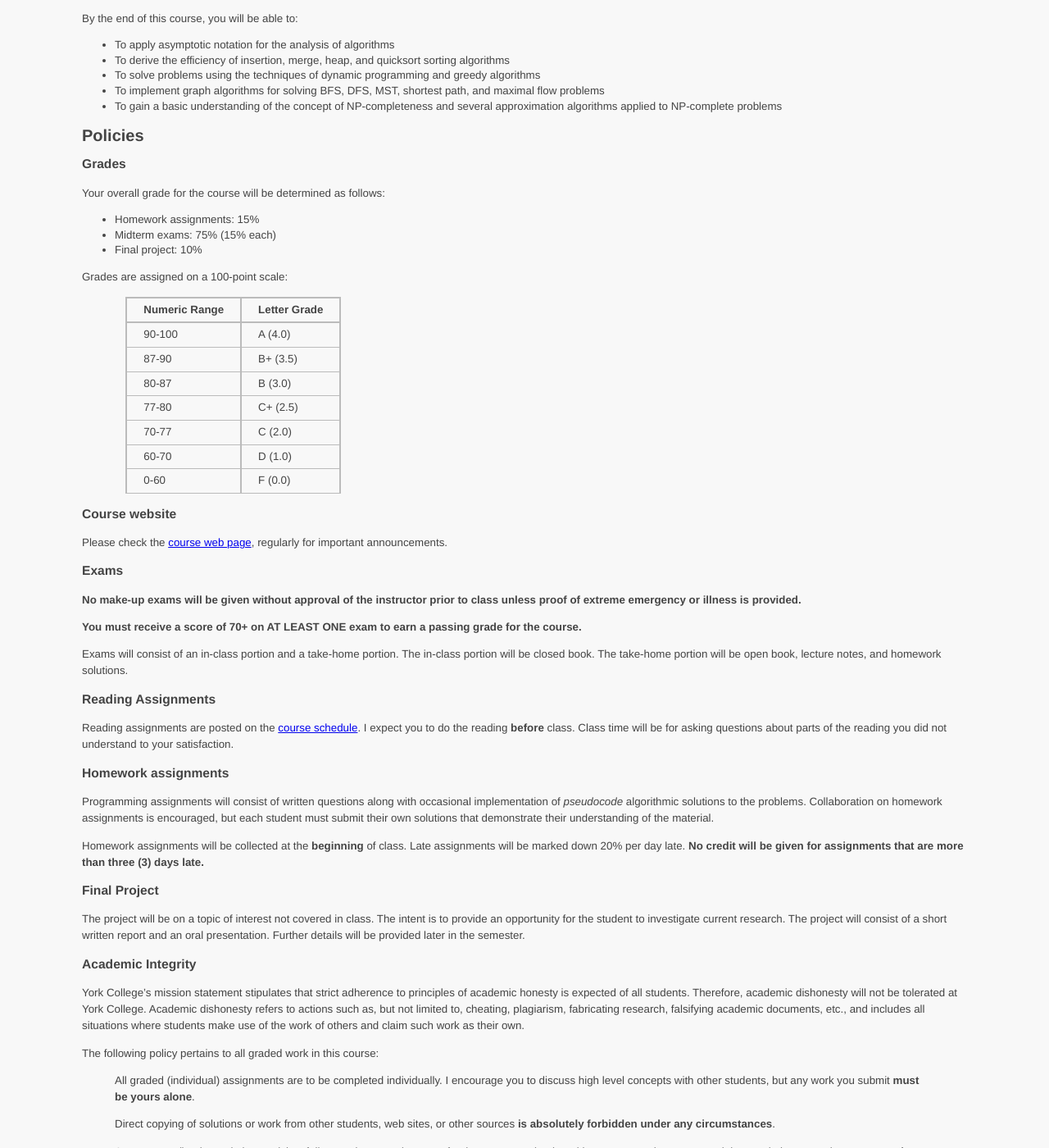
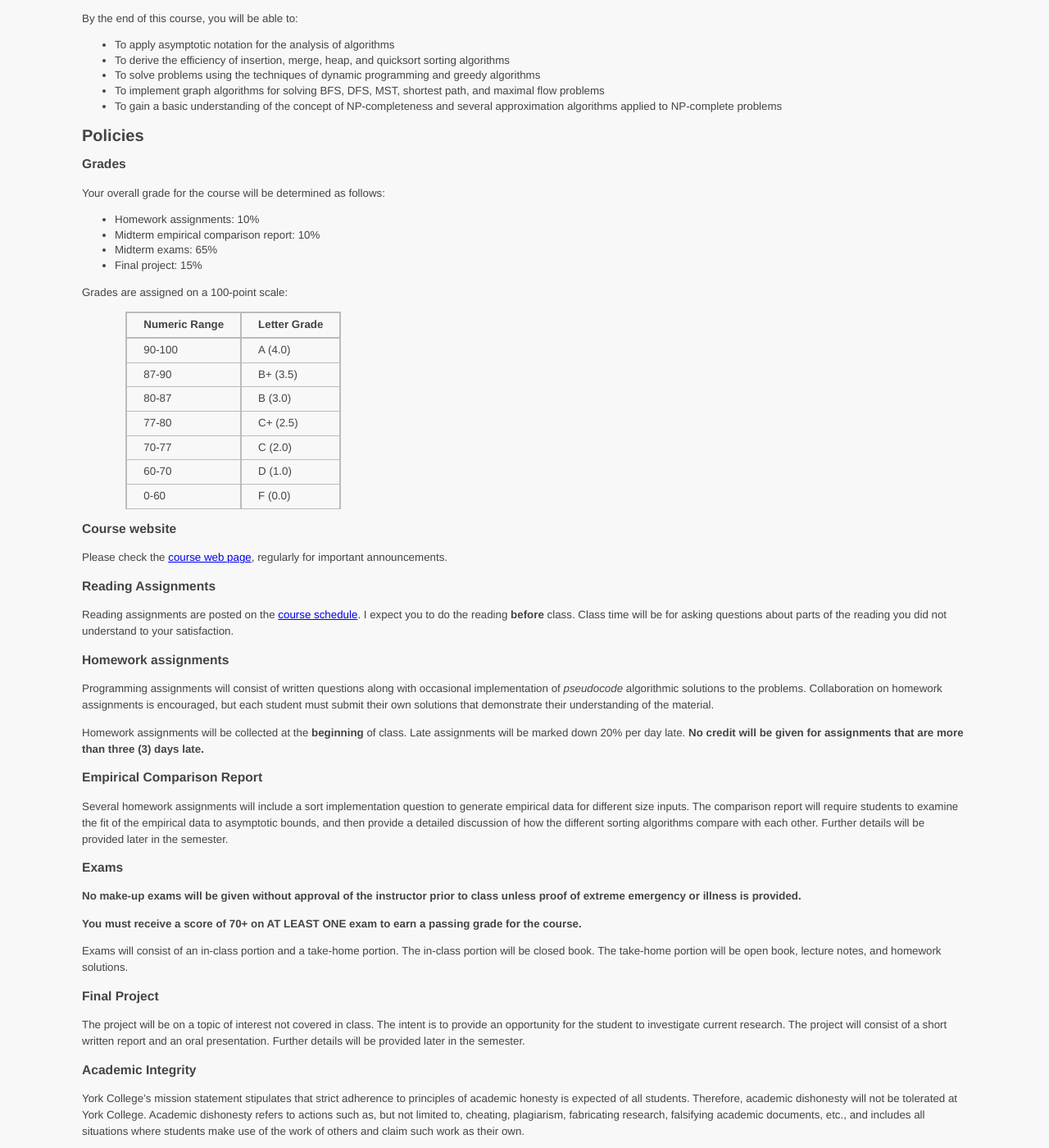
Before and after one commit to ycpcs/cs360-spring2017, a Jekyll site: the page built from syllabus.md, in a window 1280 px wide and 1400 px high, scrolled down 949 px. Shown: the whole window at 82% size. Built offline with Jekyll 4.4.1, drawn with Linux system fonts in a browser that asks for light colours; some of the changed text lies outside the part shown.

Commit message:
update syllabus
update syllabus

```diff
--- a/syllabus.md
+++ b/syllabus.md
@@ -46,9 +46,9 @@ Course Structure and Expectations
 
 Class meetings will be primarily a discussion of various algorithmic analysis concepts illustrated through pseudocode implementations. It is important to come to class prepared to ask questions related to the topic and/or work on practice exercises which are designed to reinforce the concepts from the lecture notes. There will be a series of written homework assignments to be completed individually.
 
-All the programming assignments are cross platform so you may use either Visual Studio 2012 (Windows), XCode (Mac), or command line (Linux).
+All the programming assignments are cross platform so you may use either Visual Studio (Windows), XCode (Mac), or command line (Linux).
 
-There will be written homework assignments, five midterm exams, and a final project.
+There will be written homework assignments, a midterm empirical comparison report, four midterm exams, and a final project.
 
 We will be covering a significant amount of material in the course at a rapid pace, so it is imperative that you keep up by participating in the class meetings.
 
@@ -70,9 +70,10 @@ Policies
 
 Your overall grade for the course will be determined as follows:
 
--   Homework assignments: 15%
--   Midterm exams: 75% (15% each)
--   Final project: 10%
+-   Homework assignments: 10%
+-   Midterm empirical comparison report: 10%
+-   Midterm exams: 65%
+-   Final project: 15%
 
 Grades are assigned on a 100-point scale:
 
@@ -108,6 +101,18 @@ Reading assignments are posted on the [course schedule](schedule/index.html). I
 Programming assignments will consist of written questions along with occasional implementation of *pseudocode* algorithmic solutions to the problems. Collaboration on homework assignments is encouraged, but each student must submit their own solutions that demonstrate their understanding of the material.
 
 Homework assignments will be collected at the **beginning** of class. Late assignments will be marked down 20% per day late. **No credit will be given for assignments that are more than three (3) days late.**
+
+### Empirical Comparison Report
+
+Several homework assignments will include a sort implementation question to generate empirical data for different size inputs. The comparison report will require students to examine the fit of the empirical data to asymptotic bounds, and then provide a detailed discussion of how the different sorting algorithms compare with each other. Further details will be provided later in the semester.
+
+### Exams
+
+**No make-up exams will be given without approval of the instructor prior to class unless proof of extreme emergency or illness is provided.**
+
+**You must receive a score of 70+ on AT LEAST ONE exam to earn a passing grade for the course.**
+
+Exams will consist of an in-class portion and a take-home portion. The in-class portion will be closed book. The take-home portion will be open book, lecture notes, and homework solutions.
 
 ### Final Project
 
```
Also changed, not shown: other parts of syllabus.md (+1 -9 lines).
